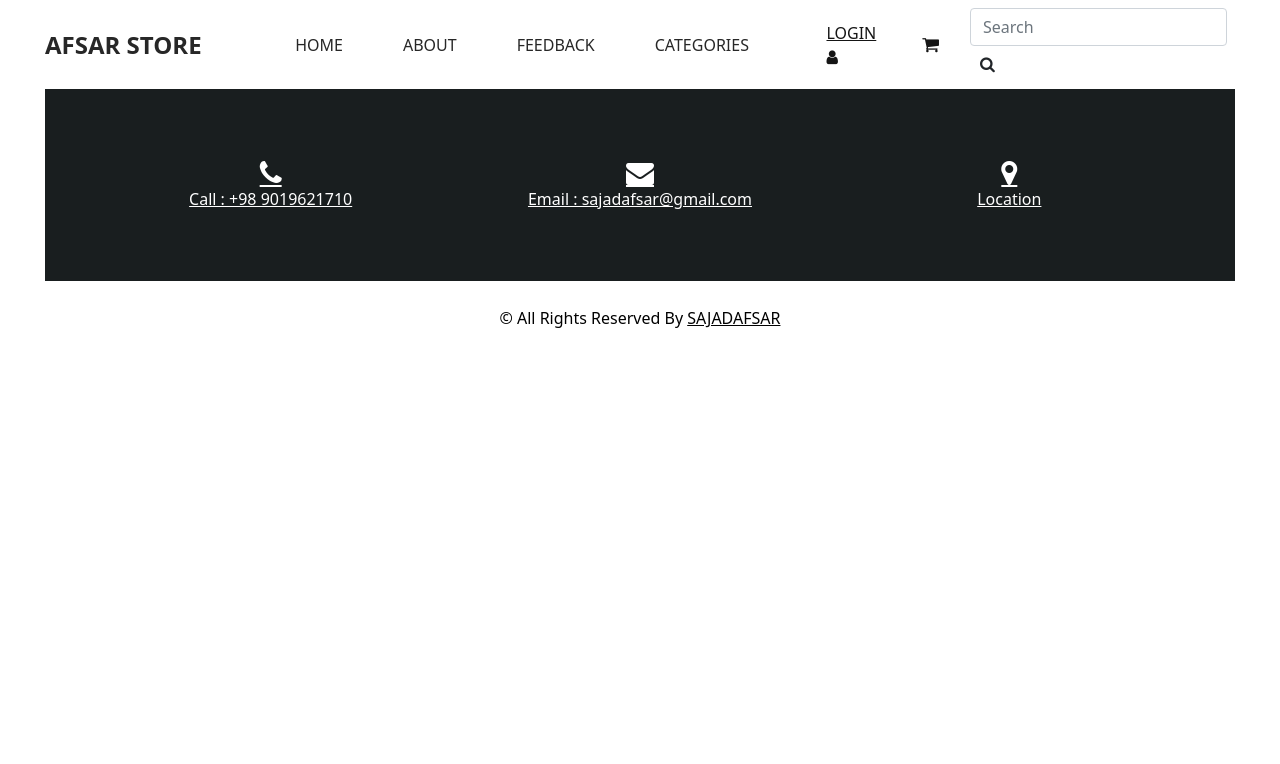
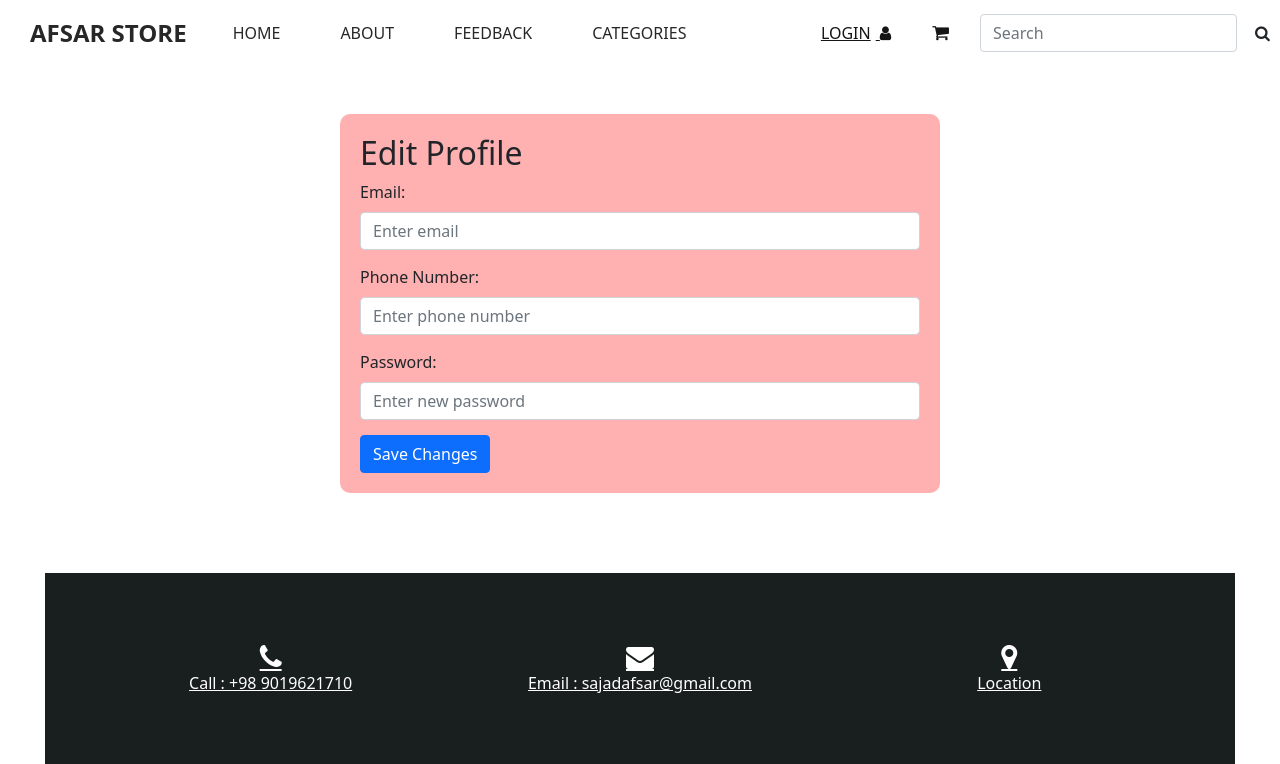
Before and after one commit to Asajadafsar/Online-Shop, a Flask app: page /profile/edit in a window 1280 px wide. Shown: the top 764 px of the page. Before the commit the page ends 328 px from the top, so only its background shows below. Run offline with Flask 3, Linux system fonts and the light colour scheme; some libraries are stand-ins or nearby versions.

Commit message:
form edit

```diff
--- a/Store/templates/edit-profile.html
+++ b/Store/templates/edit-profile.html
@@ -9,26 +9,49 @@
     <link href="https://fonts.googleapis.com/css?family=Poppins:400,600,700&display=swap" rel="stylesheet" />
     <link href="../static/home/css/font-awesome.min.css" rel="stylesheet" />
     <link href="../static/home/css/style.css" rel="stylesheet" />
-    <link href="../static/home/css/responsive.css" rel="stylesheet" />
+    <link href="../static/home/css/responsive.css" rel="stylesheet">
     <link rel="stylesheet" href="https://cdn.jsdelivr.net/npm/bootstrap@5.0.0-alpha1/dist/css/bootstrap.min.css">
     <title>Edit</title>
+
+    <style>
+        body {
+            background-color: rgb(255, 255, 255);
+        }
+
+        .form-group {
+            margin-bottom: 15px;
+        }
+
+        .colo {
+            background-color: rgb(255, 176, 176);
+            border-radius: 10px;
+            padding: 20px;
+            margin: 50px auto;
+            max-width: 600px;
+        }
+
+        .nav-link {
+            color: #000;
+        }
+        .navbar{
+            margin-left: 30px;
+        }
+    </style>
 </head>
 
 <body>
-    <div class="">
-        <header class="header_section long_section px-0">
-            <nav class="navbar navbar-expand-lg custom_nav-container ">
+    <header>
+        <nav class="navbar navbar-expand-lg custom_nav-container">
             <a class="navbar-brand" href="/">
                 <span>Afsar Store</span>
             </a>
-                <button class="navbar-toggler" type="button" data-toggle="collapse"
-                    data-target="#navbarSupportedContent" aria-controls="navbarSupportedContent" aria-expanded="false"
-                    aria-label="Toggle navigation">
-                    <span class=""> </span>
+            <button class="navbar-toggler" type="button" data-toggle="collapse" data-target="#navbarSupportedContent"
+                aria-controls="navbarSupportedContent" aria-expanded="false" aria-label="Toggle navigation">
+                <span class="navbar-toggler-icon"></span>
             </button>
+
             <div class="collapse navbar-collapse" id="navbarSupportedContent">
-                    <div class="d-flex mx-auto flex-column flex-lg-row align-items-center">
-                        <ul class="navbar-nav">
+                <ul class="navbar-nav me-auto">
                     <li class="nav-item">
                         <a class="nav-link" href="/">Home</a>
                     </li>
@@ -39,19 +62,17 @@
                         <a class="nav-link" href="/feedback">Feedback</a>
                     </li>
                     <li class="nav-item">
-                                <a class="nav-link" href="/#category" onclick="smoothScroll('#category')">categories</a>
+                        <a class="nav-link" href="/#category" onclick="smoothScroll('#category')">Categories</a>
                     </li>
                 </ul>
 
-                    </div>
-                </div>
-                <div id="myDiv" class="quote_btn-container">
+                <div class="quote_btn-container ml-auto">
                     <a id="alogin" href="/user/login">
                         <span id="spanlogin"></span>
                         <i class="fa fa-user" aria-hidden="true"></i>
                     </a>
-                    <a class="nav-link fa fa-shopping-cart" style="font-size:18px; margin-right: 15px;"
-                        href="/cart"></a>
+                    <a href="/cart" class="nav-link fa fa-shopping-cart"
+                        style="font-size: 18px; margin-right: 15px;"></a>
                     <form class="form-inline">
                         <input id="searchBox" class="form-control mr-sm-2" type="search" placeholder="Search"
                             aria-label="Search">
@@ -63,40 +84,44 @@
             </div>
         </nav>
     </header>
+
+    <div class="container mt-5 colo">
+        <h2>Edit Profile</h2>
+        <form id="editProfileForm">
+            <div class="form-group">
+                <label for="emailInput">Email:</label>
+                <input type="email" class="form-control" id="emailInput" placeholder="Enter email">
+            </div>
+            <div class="form-group">
+                <label for="phoneNumberInput">Phone Number:</label>
+                <input type="text" class="form-control" id="phoneNumberInput" placeholder="Enter phone number">
+            </div>
+            <div class="form-group">
+                <label for="passwordInput">Password:</label>
+                <input type="password" class="form-control" id="passwordInput" placeholder="Enter new password">
+            </div>
+            <button type="button" id="saveChangesBtn" class="btn btn-primary">Save Changes</button>
+        </form>
     </div>
 
-
     <section class="info_section long_section">
-
         <div class="container">
             <div class="contact_nav">
-                <a href="tell:09019621710">
+                <a href="tel:09019621710">
                     <i class="fa fa-phone" aria-hidden="true"></i>
-                    <span>
-                        Call : +98 9019621710
-                    </span>
+                    <span>Call : +98 9019621710</span>
                 </a>
                 <a href="mailto:sajadafsar@gmail.com">
                     <i class="fa fa-envelope" aria-hidden="true"></i>
-                    <span>
-                        Email : sajadafsar@gmail.com
-                    </span>
+                    <span>Email : sajadafsar@gmail.com</span>
                 </a>
-                <a href="https://neshan.org/maps/@34.683858,50.874398,15.3z,0p/search/">
+                <a href="https://neshan.org/maps/@34.683858,50.874398,15z/search/">
                     <i class="fa fa-map-marker" aria-hidden="true"></i>
-                    <span>
-                        Location
-                    </span>
+                    <span>Location</span>
                 </a>
-            </div>
-
-
-        </div>
-        </div>
             </div>
         </div>
     </section>
-
 
     <footer class="footer_section">
         <div class="container">
@@ -113,6 +138,7 @@
         .colo {
             background-color: rgb(255, 176, 176);
             border-radius: 10px;
+            margin-bottom: 80px;
         }
 
         body {
```
Lines whose indentation alone changed are shown as unchanged.
